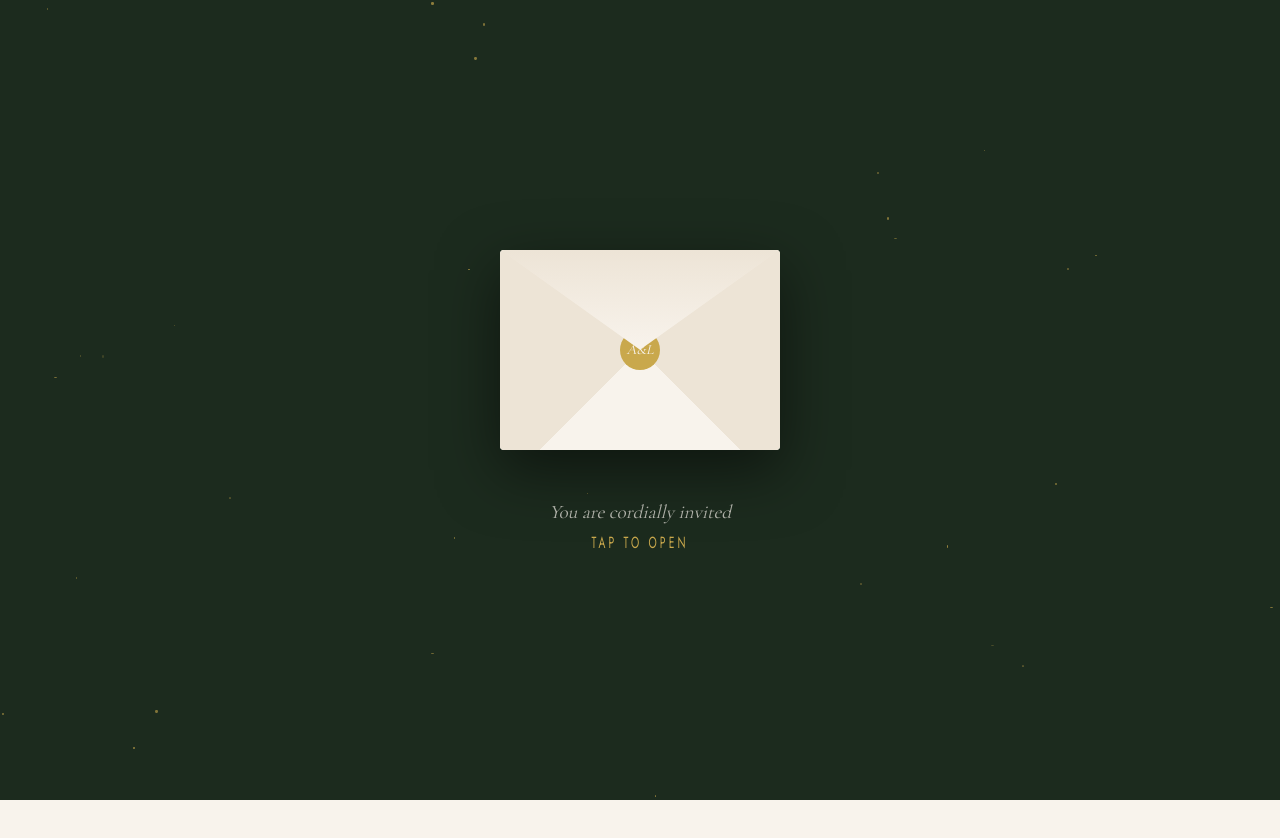
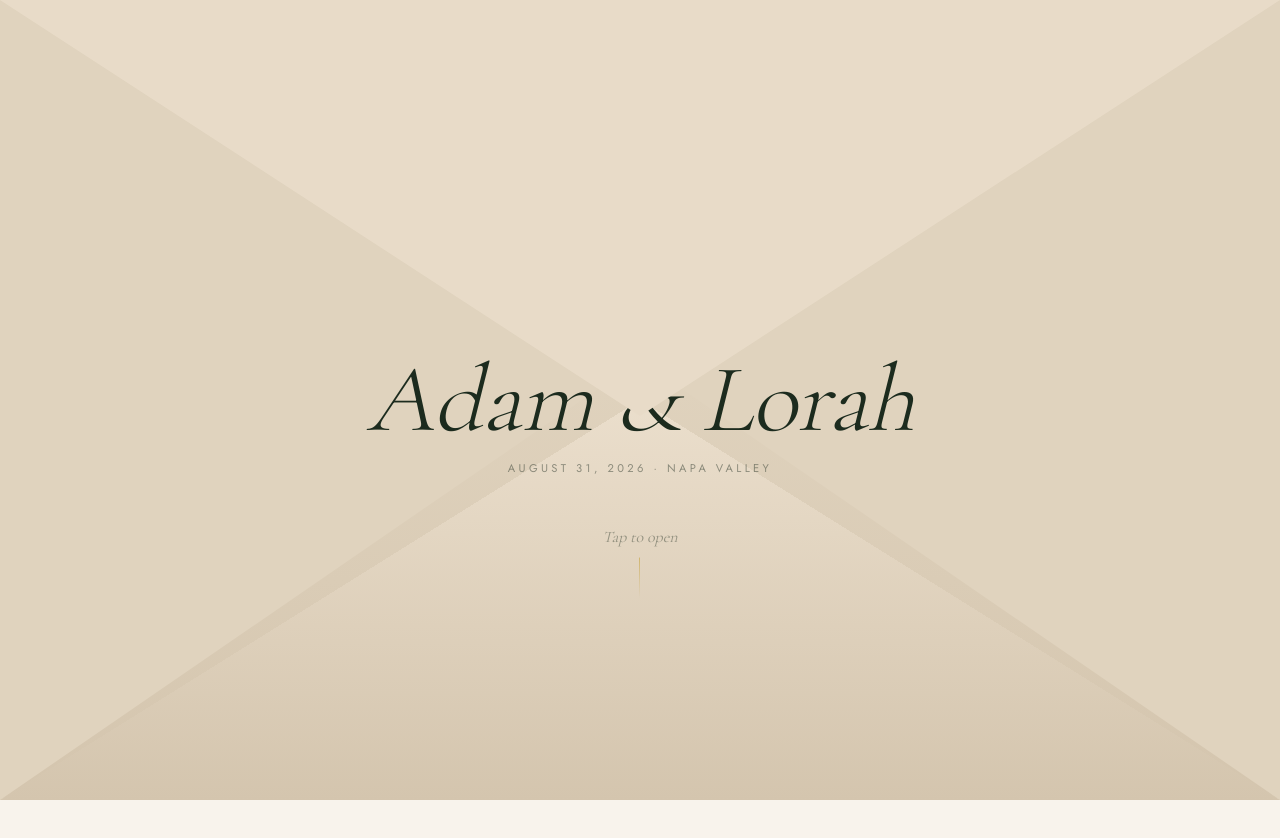
Before and after one commit to MrDilaX/wedding-invitation, a Next.js app: page / in a window 1280 px wide. Shown: the top 838 px of the page. Built offline with nearby package versions, Linux system fonts and the light colour scheme.

Commit message:
envelop changes & show comments

```diff
--- a/app/page.tsx
+++ b/app/page.tsx
@@ -2,13 +2,12 @@
 
 import { useEffect, useState } from "react";
 import EnvelopeIntro from "@/components/EnvelopeIntro";
-import LoadingSkeleton from "@/components/LoadingSkeleton";
 import Hero from "@/components/Hero";
 import Countdown from "@/components/Countdown";
 import OurStory from "@/components/OurStory";
 import EventDetails from "@/components/EventDetails";
+import GoogleMapSection from "@/components/GoogleMapSection";
 import Gallery from "@/components/Gallery";
-import GoogleMapSection from "@/components/GoogleMapSection";
 import RSVP from "@/components/RSVP";
 import Comments from "@/components/Comments";
 import Footer from "@/components/Footer";
@@ -17,39 +16,26 @@ import Nav from "@/components/Nav";
 import MusicPlayer from "@/components/MusicPlayer";
 
 export default function Home() {
-  const [ready, setReady] = useState(false);
-  const [envelopeOpened, setEnvelopeOpened] = useState(false);
+  const [opened, setOpened] = useState(false);
 
   useEffect(() => {
-    // Show skeleton briefly while fonts/assets load
-    const t = setTimeout(() => setReady(true), 600);
-    return () => clearTimeout(t);
-  }, []);
-
-  useEffect(() => {
-    if (!envelopeOpened) return;
+    if (!opened) return;
     const reveals = document.querySelectorAll(".section-reveal");
     const observer = new IntersectionObserver(
-      (entries) => {
-        entries.forEach((entry) => {
-          if (entry.isIntersecting) entry.target.classList.add("visible");
-        });
-      },
+      (entries) => entries.forEach((e) => { if (e.isIntersecting) e.target.classList.add("visible"); }),
       { threshold: 0.1 }
     );
     reveals.forEach((el) => observer.observe(el));
     return () => observer.disconnect();
-  }, [envelopeOpened]);
-
-  if (!ready) return <LoadingSkeleton />;
+  }, [opened]);
 
   return (
     <>
-      <EnvelopeIntro onOpen={() => setEnvelopeOpened(true)} />
+      <EnvelopeIntro onOpen={() => setOpened(true)} />
       <main style={{
         backgroundColor: "#F8F3EC",
-        opacity: envelopeOpened ? 1 : 0,
-        animation: envelopeOpened ? "fadeInPage 0.8s ease forwards" : "none",
+        opacity: opened ? 1 : 0,
+        transition: "opacity 0.5s ease",
       }}>
         <FloatingPetals />
         <Nav />
@@ -60,6 +46,7 @@ export default function Home() {
         <GoogleMapSection />
         <Gallery />
         <RSVP />
+        {/* Comments — clearly visible between RSVP and Footer */}
         <Comments />
         <Footer />
         <MusicPlayer />
--- a/components/EnvelopeIntro.tsx
+++ b/components/EnvelopeIntro.tsx
@@ -1,153 +1,183 @@
 "use client";
 
-import { useState } from "react";
+import { useState, useEffect } from "react";
 
 interface Props {
   onOpen: () => void;
 }
 
 export default function EnvelopeIntro({ onOpen }: Props) {
-  const [opened, setOpened] = useState(false);
-  const [done, setDone] = useState(false);
+  const [phase, setPhase] = useState<"idle" | "opening" | "done">("idle");
+  const [mounted, setMounted] = useState(false);
 
-  const handleOpen = () => {
-    if (opened) return;
-    setOpened(true);
+  useEffect(() => {
+    setTimeout(() => setMounted(true), 200);
+  }, []);
+
+  const handleClick = () => {
+    if (phase !== "idle") return;
+    setPhase("opening");
     setTimeout(() => {
-      setDone(true);
+      setPhase("done");
       onOpen();
-    }, 1800);
+    }, 1400);
   };
 
-  if (done) return null;
+  if (phase === "done") return null;
 
   return (
     <div
+      onClick={handleClick}
       style={{
         position: "fixed", inset: 0, zIndex: 100,
-        backgroundColor: "#1C2B1E",
-        display: "flex", flexDirection: "column", alignItems: "center", justifyContent: "center",
-        animation: opened ? "fadeOut 0.5s ease 1.6s forwards" : "none",
-        cursor: opened ? "default" : "pointer",
+        cursor: "pointer",
+        overflow: "hidden",
       }}
-      onClick={handleOpen}
     >
-      {/* Stars background */}
-      <div style={{ position: "absolute", inset: 0, overflow: "hidden", pointerEvents: "none" }}>
-        {Array.from({ length: 30 }).map((_, i) => (
-          <div key={i} style={{
-            position: "absolute",
-            width: `${1 + Math.random() * 2}px`,
-            height: `${1 + Math.random() * 2}px`,
+      {/* ── ENVELOPE BODY — fills entire screen ── */}
+      <div style={{
+        position: "absolute", inset: 0,
+        backgroundColor: "#EDE1CF",
+      }}>
+        {/* Left diagonal fold */}
+        <div style={{
+          position: "absolute", inset: 0,
+          background: "linear-gradient(to bottom right, #E0D3BE 50%, transparent 50%)",
+        }} />
+        {/* Right diagonal fold */}
+        <div style={{
+          position: "absolute", inset: 0,
+          background: "linear-gradient(to bottom left, #E0D3BE 50%, transparent 50%)",
+        }} />
+        {/* Bottom V fold */}
+        <div style={{
+          position: "absolute", bottom: 0, left: 0, right: 0,
+          height: "55%",
+          background: "linear-gradient(to top, #D4C5AE 0%, transparent 100%)",
+          clipPath: "polygon(0 100%, 50% 0%, 100% 100%)",
+        }} />
+
+        {/* Center content */}
+        <div style={{
+          position: "absolute", inset: 0,
+          display: "flex", flexDirection: "column",
+          alignItems: "center", justifyContent: "center",
+          gap: "2rem",
+          opacity: mounted ? 1 : 0,
+          transform: mounted ? "translateY(0)" : "translateY(16px)",
+          transition: "all 1s ease",
+        }}>
+          {/* Wax seal */}
+          <div style={{
+            width: "90px", height: "90px",
             borderRadius: "50%",
-            backgroundColor: "#C9A84C",
-            opacity: 0.2 + Math.random() * 0.5,
-            left: `${Math.random() * 100}%`,
-            top: `${Math.random() * 100}%`,
-          }} />
-        ))}
+            backgroundColor: "#8B1C1C",
+            border: "3px solid rgba(255,220,180,0.25)",
+            display: "flex", flexDirection: "column",
+            alignItems: "center", justifyContent: "center",
+            boxShadow: "0 8px 30px rgba(0,0,0,0.25), inset 0 1px 3px rgba(255,255,255,0.1)",
+          }}>
+            <span style={{
+              fontFamily: "'Cormorant Garamond', serif",
+              fontSize: "1.1rem", fontStyle: "italic",
+              color: "rgba(255,240,215,0.95)",
+              letterSpacing: "0.1em",
+            }}>A·L</span>
+          </div>
+
+          <div style={{ textAlign: "center" }}>
+            <p style={{
+              fontFamily: "'Jost', sans-serif",
+              fontSize: "0.6rem", letterSpacing: "0.45em",
+              textTransform: "uppercase",
+              color: "rgba(28,43,30,0.45)",
+              marginBottom: "0.75rem",
+            }}>
+              You are cordially invited
+            </p>
+            <h1 style={{
+              fontFamily: "'Cormorant Garamond', serif",
+              fontSize: "clamp(3rem, 8vw, 6rem)",
+              fontWeight: 300, fontStyle: "italic",
+              color: "#1C2B1E",
+              lineHeight: 1,
+              letterSpacing: "-0.01em",
+            }}>
+              Adam & Lorah
+            </h1>
+            <p style={{
+              fontFamily: "'Jost', sans-serif",
+              fontSize: "0.7rem", letterSpacing: "0.3em",
+              textTransform: "uppercase",
+              color: "rgba(28,43,30,0.45)",
+              marginTop: "0.75rem",
+            }}>
+              August 31, 2026 · Napa Valley
+            </p>
+          </div>
+
+          {/* Tap prompt */}
+          <div style={{
+            display: "flex", flexDirection: "column",
+            alignItems: "center", gap: "0.5rem",
+            marginTop: "1rem",
+          }}>
+            <p style={{
+              fontFamily: "'Cormorant Garamond', serif",
+              fontSize: "1rem", fontStyle: "italic",
+              color: "rgba(28,43,30,0.4)",
+            }}>
+              Tap to open
+            </p>
+            <div style={{
+              width: "1px", height: "2.5rem",
+              background: "linear-gradient(to bottom, rgba(201,168,76,0.7), transparent)",
+              animation: "bounce 1.8s ease infinite",
+            }} />
+          </div>
+        </div>
       </div>
 
-      {/* Envelope */}
-      <div style={{ position: "relative", width: "280px", height: "200px", perspective: "1000px" }}>
-        {/* Envelope body */}
+      {/* ── TOP FLAP — animates open on click ── */}
+      <div style={{
+        position: "absolute",
+        top: 0, left: 0, right: 0,
+        height: "52%",
+        transformOrigin: "top center",
+        transform: phase === "opening"
+          ? "perspective(1200px) rotateX(-185deg)"
+          : "perspective(1200px) rotateX(0deg)",
+        transition: "transform 1s cubic-bezier(0.4, 0, 0.2, 1)",
+        zIndex: 5,
+        transformStyle: "preserve-3d",
+      }}>
+        {/* Front of flap */}
         <div style={{
           position: "absolute", inset: 0,
-          backgroundColor: "#F8F3EC",
-          borderRadius: "4px",
-          boxShadow: "0 20px 60px rgba(0,0,0,0.5)",
-          overflow: "hidden",
-        }}>
-          {/* Bottom triangle fold lines */}
-          <div style={{
-            position: "absolute", bottom: 0, left: 0, right: 0, height: "100%",
-            background: "linear-gradient(135deg, #EDE4D6 50%, transparent 50%)",
-          }} />
-          <div style={{
-            position: "absolute", bottom: 0, left: 0, right: 0, height: "100%",
-            background: "linear-gradient(225deg, #EDE4D6 50%, transparent 50%)",
-          }} />
-          {/* Center seal */}
-          <div style={{
-            position: "absolute", top: "50%", left: "50%",
-            transform: "translate(-50%, -50%)",
-            width: "40px", height: "40px",
-            borderRadius: "50%",
-            backgroundColor: "#C9A84C",
-            display: "flex", alignItems: "center", justifyContent: "center",
-            fontSize: "14px", color: "#F8F3EC",
-            fontFamily: "'Cormorant Garamond', serif",
-            fontStyle: "italic",
-            zIndex: 2,
-          }}>
-            A&L
-          </div>
-        </div>
-
-        {/* Envelope flap */}
+          backgroundColor: "#E8DBC8",
+          clipPath: "polygon(0 0, 50% 100%, 100% 0)",
+          backfaceVisibility: "hidden",
+          boxShadow: "0 4px 24px rgba(0,0,0,0.08)",
+        }} />
+        {/* Back of flap */}
         <div style={{
-          position: "absolute", top: 0, left: 0, right: 0,
-          height: "50%",
-          transformOrigin: "top center",
-          transformStyle: "preserve-3d",
-          animation: opened ? "envelopeOpen 0.8s ease 0.2s forwards" : "none",
-          zIndex: 3,
-        }}>
-          <div style={{
-            position: "absolute", inset: 0,
-            background: "linear-gradient(180deg, #EDE4D6 0%, #F8F3EC 100%)",
-            clipPath: "polygon(0 0, 50% 100%, 100% 0)",
-            borderRadius: "4px 4px 0 0",
-          }} />
-        </div>
-
-        {/* Letter rising */}
-        {opened && (
-          <div style={{
-            position: "absolute", left: "10%", right: "10%",
-            bottom: "10px", height: "80%",
-            backgroundColor: "#F8F3EC",
-            borderRadius: "2px",
-            animation: "letterRise 0.8s ease 0.8s forwards",
-            opacity: 0,
-            zIndex: 1,
-            display: "flex", alignItems: "center", justifyContent: "center",
-            flexDirection: "column", gap: "4px",
-            boxShadow: "0 -4px 20px rgba(0,0,0,0.15)",
-          }}>
-            <span style={{ fontFamily: "'Cormorant Garamond', serif", fontSize: "1rem", fontStyle: "italic", color: "#1C2B1E" }}>
-              Adam & Lorah
-            </span>
-            <div style={{ width: "40px", height: "1px", backgroundColor: "#C9A84C" }} />
-            <span style={{ fontFamily: "'Jost', sans-serif", fontSize: "0.55rem", letterSpacing: "0.2em", textTransform: "uppercase", color: "rgba(28,43,30,0.5)" }}>
-              Wedding Invitation
-            </span>
-          </div>
-        )}
+          position: "absolute", inset: 0,
+          backgroundColor: "#D8C9B4",
+          clipPath: "polygon(0 0, 50% 100%, 100% 0)",
+          transform: "rotateX(180deg)",
+          backfaceVisibility: "hidden",
+        }} />
       </div>
 
-      {/* Click prompt */}
-      {!opened && (
-        <div style={{ marginTop: "3rem", textAlign: "center" }}>
-          <p style={{
-            fontFamily: "'Cormorant Garamond', serif",
-            fontSize: "1.2rem", fontStyle: "italic",
-            color: "rgba(248,243,236,0.7)",
-            marginBottom: "0.5rem",
-          }}>
-            You are cordially invited
-          </p>
-          <p style={{
-            fontFamily: "'Jost', sans-serif",
-            fontSize: "0.65rem", letterSpacing: "0.3em",
-            textTransform: "uppercase",
-            color: "#C9A84C",
-            animation: "pulse 2s ease infinite",
-          }}>
-            Tap to open
-          </p>
-        </div>
-      )}
+      {/* ── CREAM FADE OVERLAY — transitions to main page ── */}
+      <div style={{
+        position: "absolute", inset: 0,
+        backgroundColor: "#F8F3EC",
+        opacity: phase === "opening" ? 1 : 0,
+        transition: "opacity 0.6s ease 0.7s",
+        zIndex: 10,
+        pointerEvents: "none",
+      }} />
     </div>
   );
 }
```
